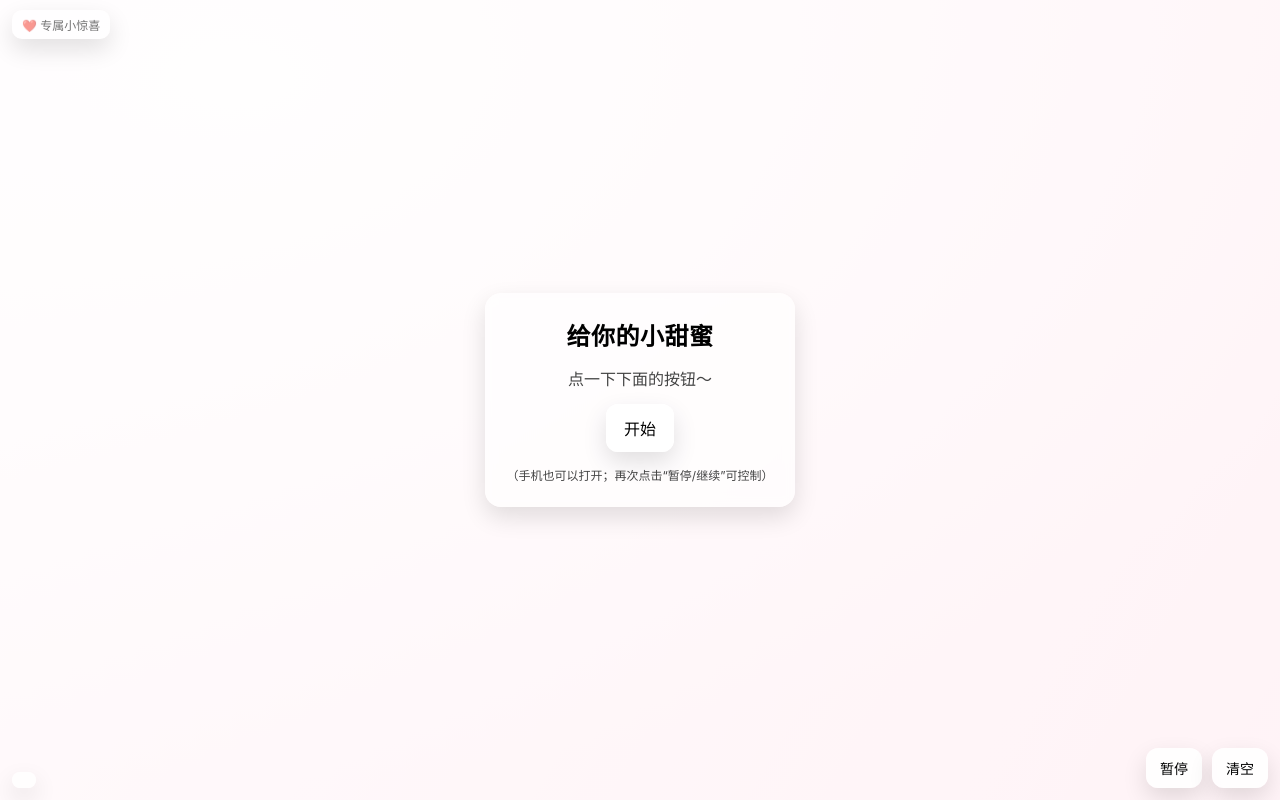
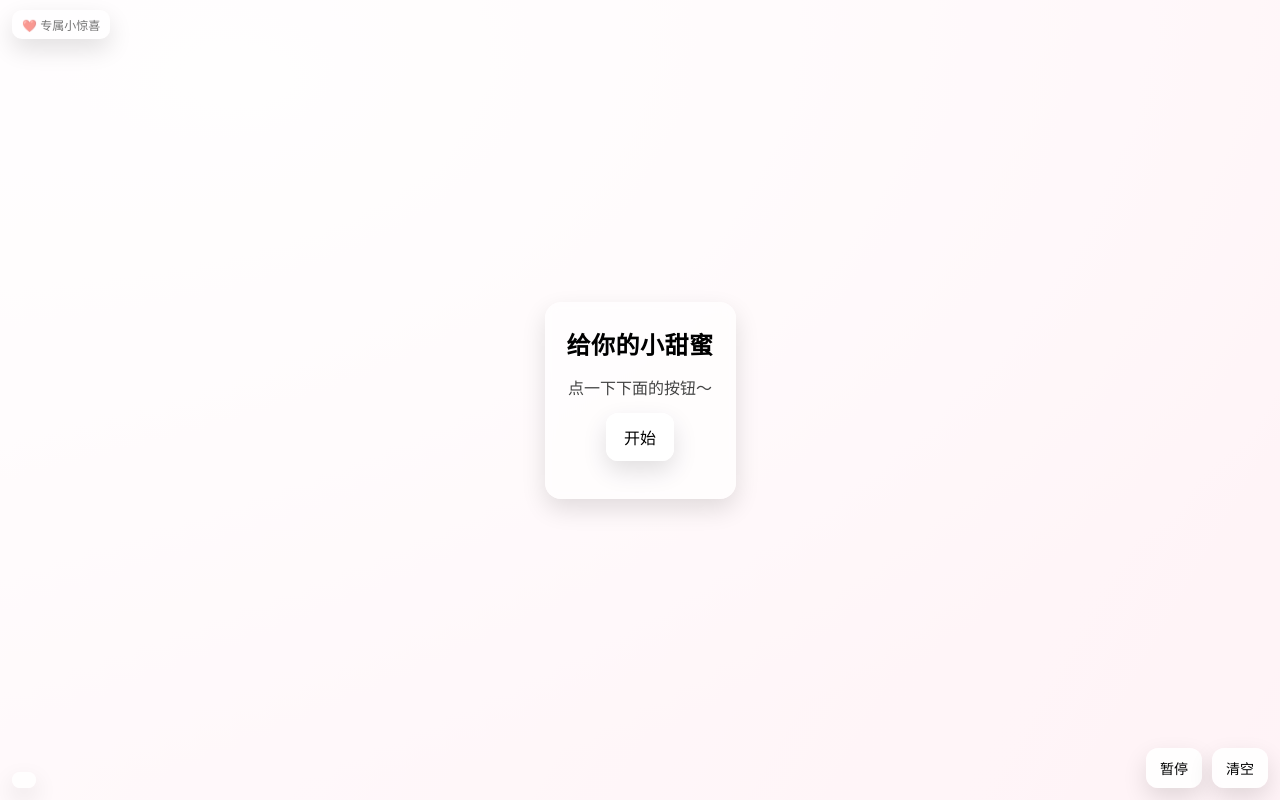
Before and after one commit to hachiman101586/Good_Night, a plain HTML site: page index.html in a window 1280 px wide. Drawn offline with Linux system fonts and the light colour scheme.

Commit message:
Remove instruction text from index.html
Removed instruction text from the button section.

```diff
--- a/index.html
+++ b/index.html
@@ -95,7 +95,7 @@
       <h1>给你的小甜蜜</h1>
       <p>点一下下面的按钮～</p>
       <button class="btn" id="startBtn">开始</button>
-      <p style="font-size:12px;">（手机也可以打开；再次点击“暂停/继续”可控制）</p>
+      <p style="font-size:12px;"></p>
     </div>
   </div>
   <div class="counter" id="counter"></div>
```
